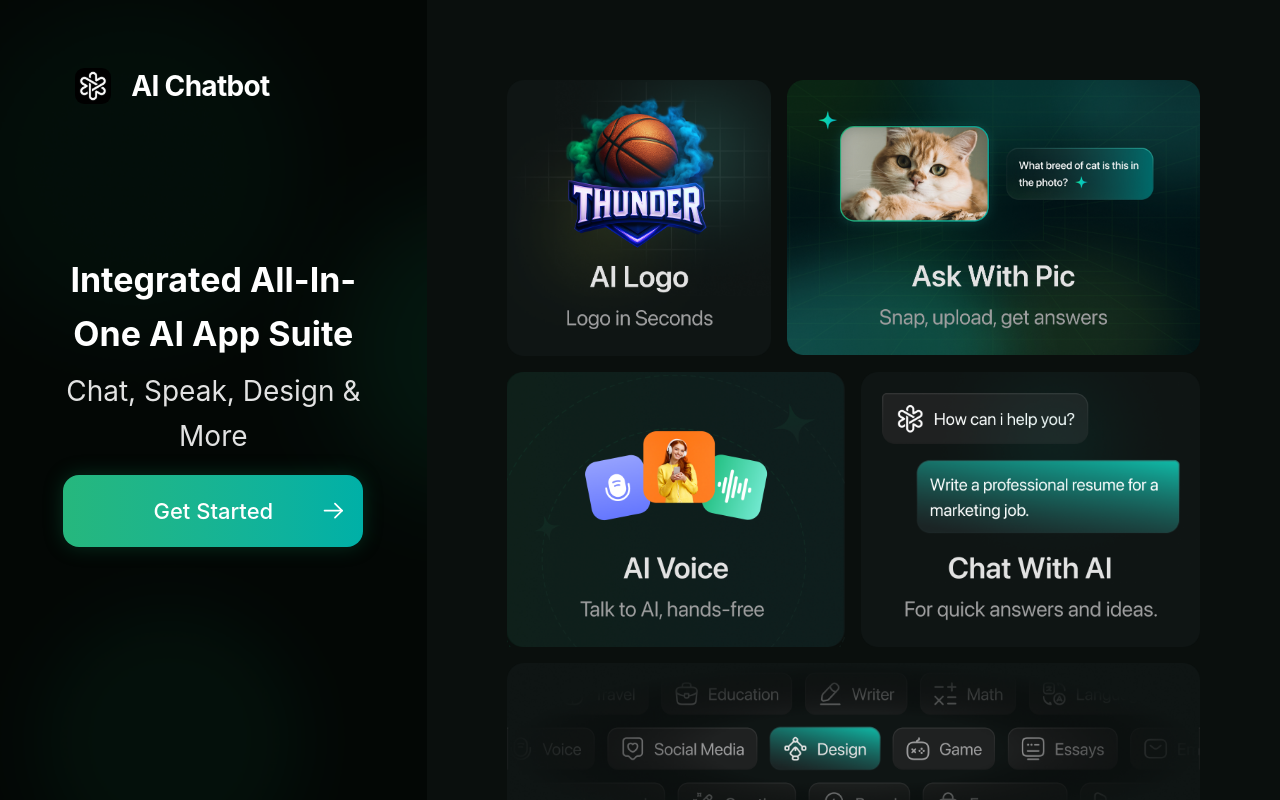
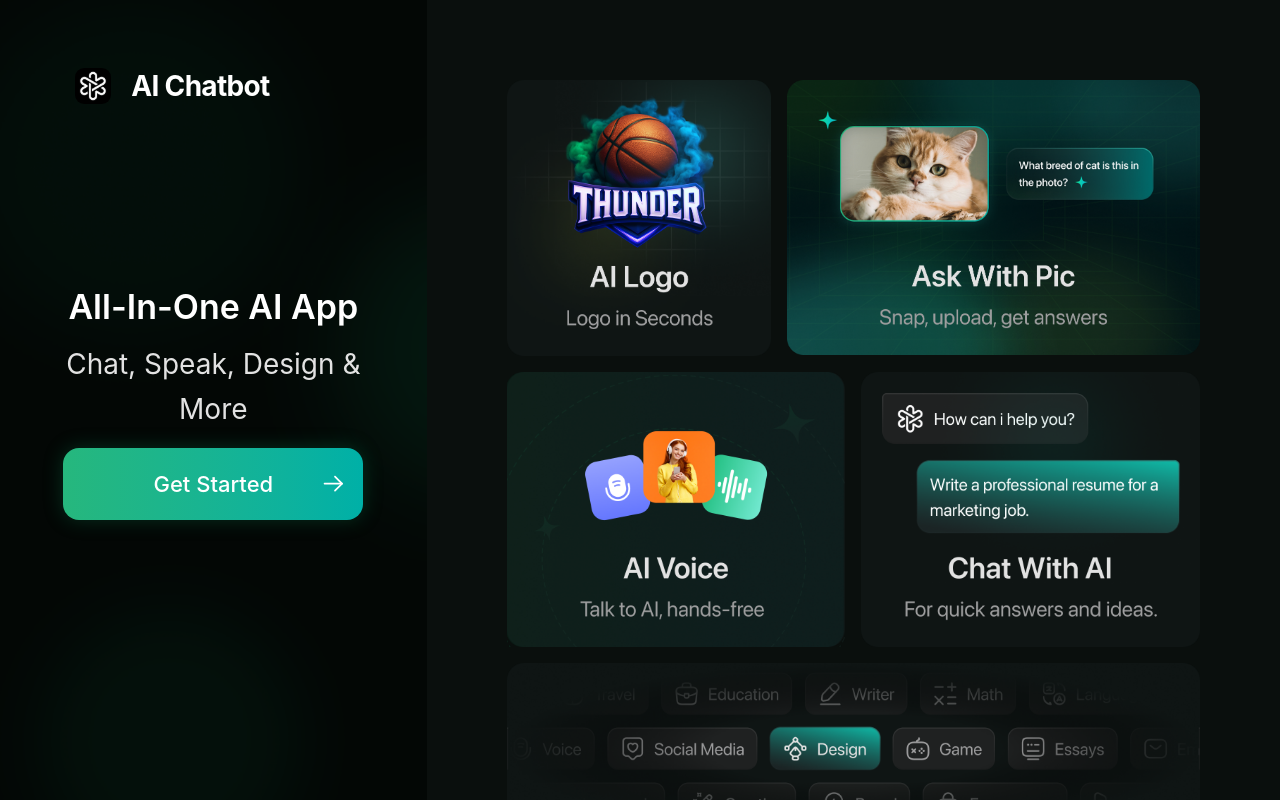
Before and after one commit to Dp11701/chat_onboarding, a Next.js app: page /onboarding in a window 1280 px wide. Built offline with nearby package versions, Linux system fonts and the light colour scheme; a web font is replaced by a local one.

Commit message:
fix: handle effect click reset tab

```diff
--- a/src/app/onboarding/page.tsx
+++ b/src/app/onboarding/page.tsx
@@ -81,8 +81,8 @@ export default function OnboardingPage() {
           <div className="flex flex-col items-start justify-center md:h-full relative">
             {/* Logo - Hidden on mobile với CSS */}
             <div
-              className="hidden md:flex lg:flex items-center mb-auto pt-4 justify-center gap-2 absolute top-0 left-0"
-              onClick={handleResetStep}
+              className="hidden md:flex lg:flex items-center mb-auto pt-4 justify-center gap-2 absolute top-0 left-0 cursor-pointer"
+              onClick={() => window.location.reload()}
             >
               <div className="bg-transparent rounded-xl p-3">
                 <Image src={LogoIcon} alt="logo" width={36} height={36} />
@@ -95,8 +95,8 @@ export default function OnboardingPage() {
             {/* Center Content */}
             <div className="flex flex-col items-center md:items-center lg:items-center lg:justify-center w-full">
               {/* Title */}
-              <span className="text-[22px] md:text-[34px] leading-[34px] md:leading-[54px] text-white text-center font-bold mb-2">
-                {step === 1 && "Integrated All-In-One AI App Suite"}
+              <span className="text-[22px] md:text-[34px] leading-[34px] md:leading-[54px] text-white text-center font-[600] mb-2">
+                {step === 1 && "All-In-One AI App"}
                 {step === 2 && "Your Ultimate AI Tool or Work & Creativity"}
                 {step === 3 && "Join 25M+ using AI Chatbot daily"}
               </span>
```
